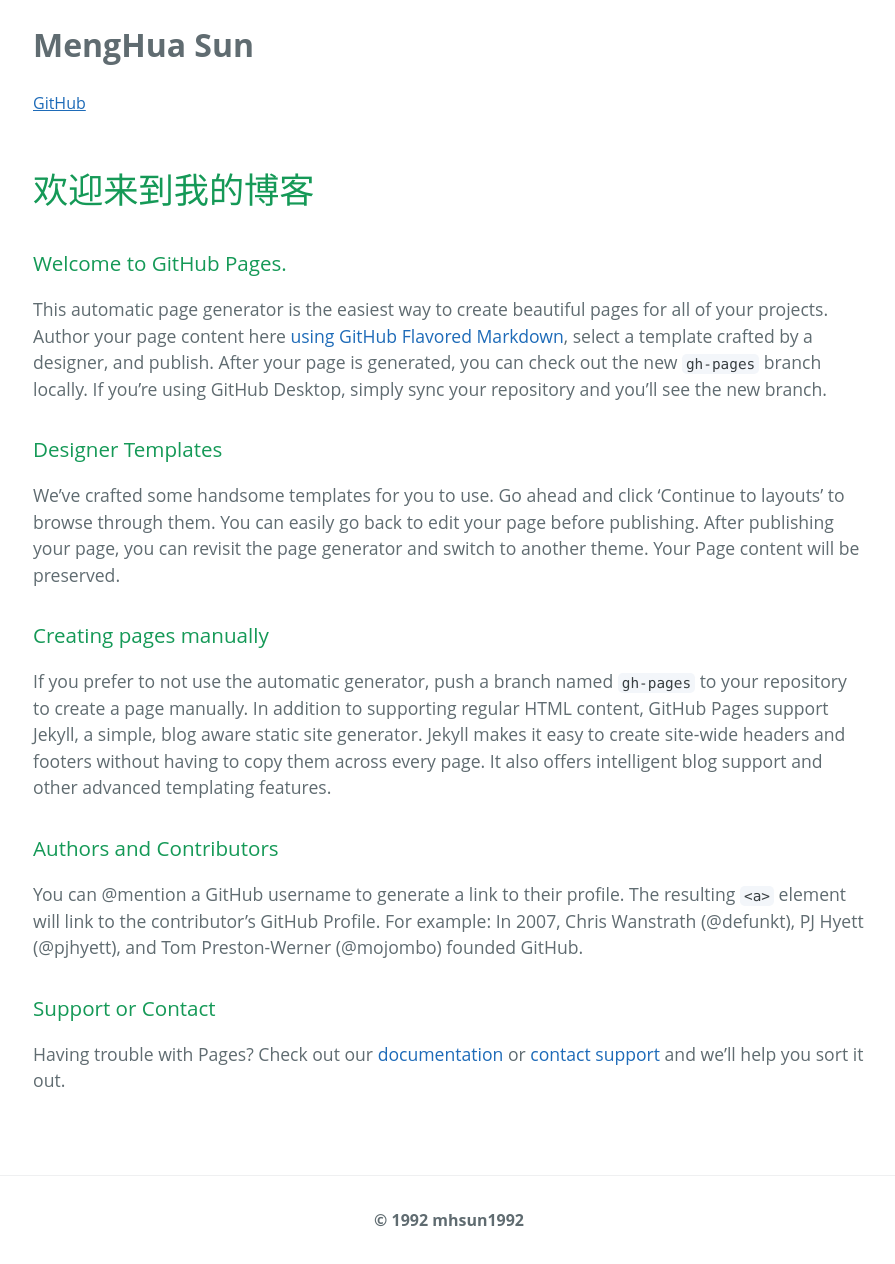
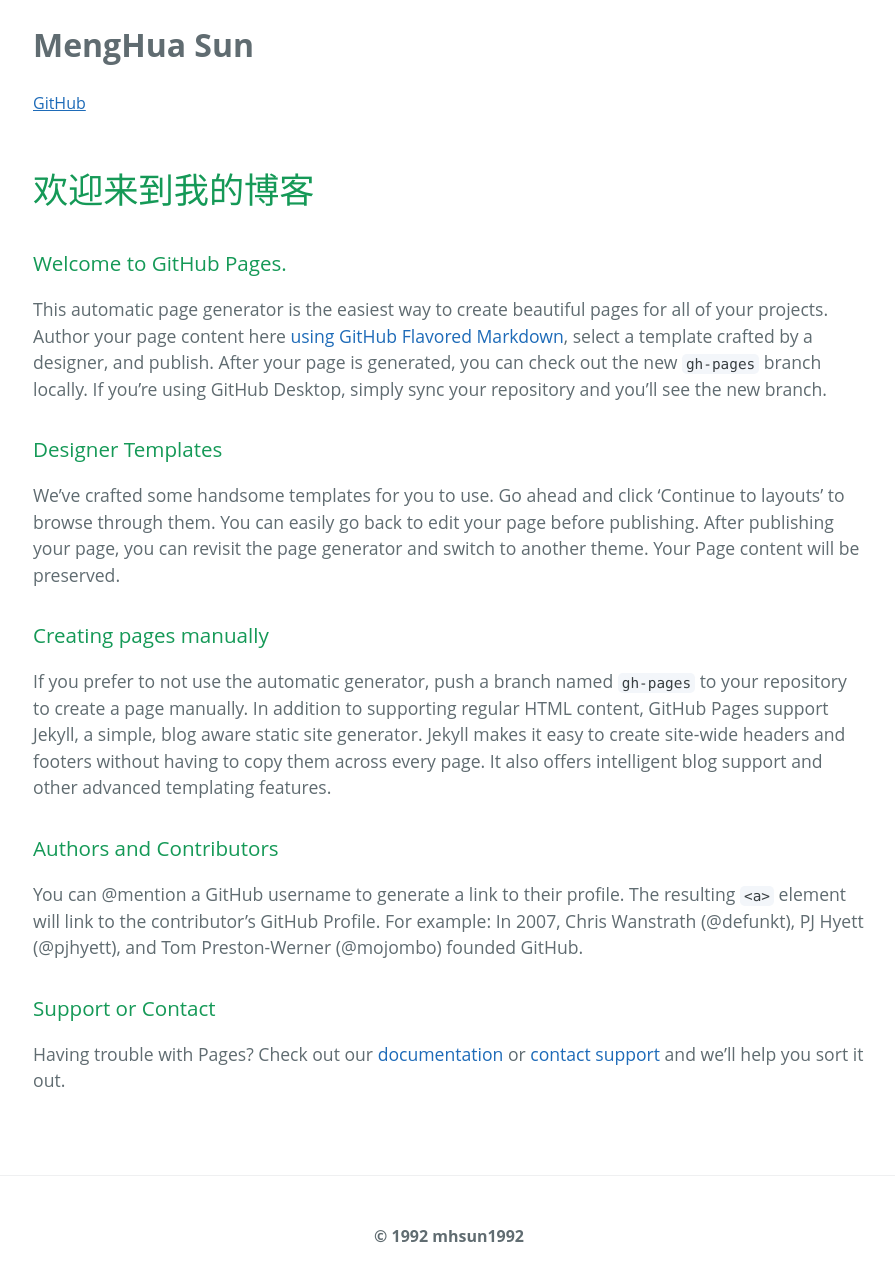
Before and after one commit to mhsun1992/mhsun1992.github.io, a Jekyll site: the page built from _posts/2015-08-19-home.md, in a window 1280 px wide. Shown: the whole page, without its empty margins (191-1086 px from the left). Built offline with Jekyll 4.4.1, drawn with Linux system fonts in a browser that asks for light colours; before the commit the page ends 1232 px from its top, so only the background shows below that.

Commit message:
maybe it is okay

```diff
--- a/_includes/footer.html
+++ b/_includes/footer.html
@@ -1,3 +1,3 @@
 <footer class="site-footer" style="text-align: center;">
-	<span class="site-footer-owner">© 1992 mhsun1992</span>
+	<p class="site-footer-owner">© 1992 mhsun1992</p>
 </footer>
```
